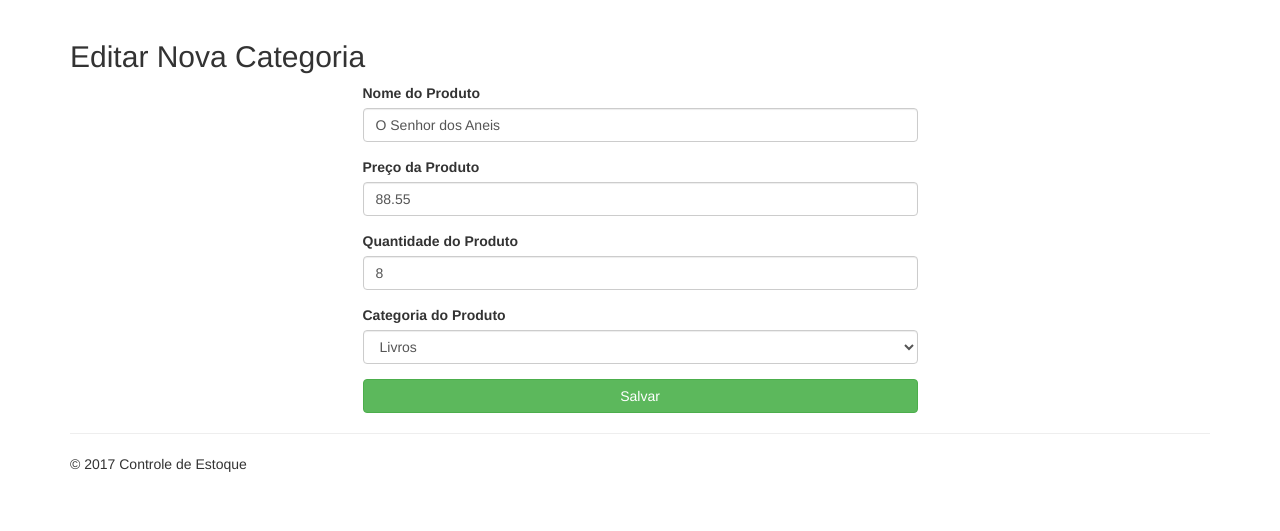
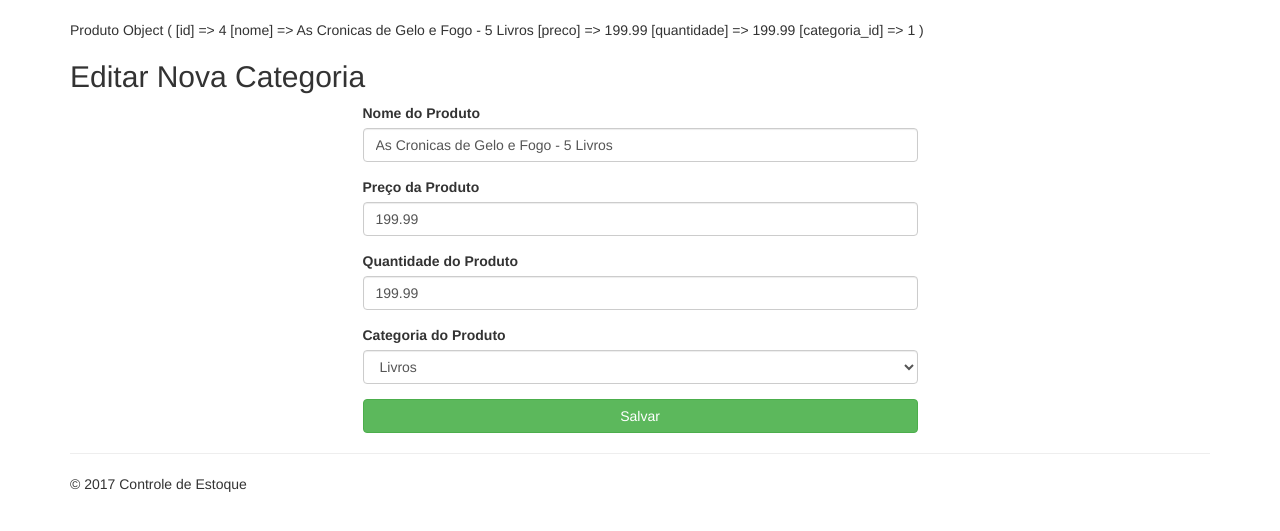
Before and after one commit to rodrigoalcab/pdo, a PHP site: page /produtos-editar.php?id=4 in a window 1280 px wide. Shown: the part 52-583 px from the top of the page. Run offline with PHP 8.4, Linux system fonts and the light colour scheme; data comes from the database, SQL or seed files in the repository.

Commit message:
refatorando com prepare++bind value+execute e edição de produtos iniciada

```diff
--- a/src/classes/Categoria.php
+++ b/src/classes/Categoria.php
@@ -24,37 +24,41 @@ Class Categoria
 
     public function inserir($nome)
     {
-        $query = "INSERT INTO categorias (nome) VALUES ('" . $nome . "')";
+        $query = "INSERT INTO categorias (nome) VALUES (:nome)";
         $conexao = Conexao::pegarConexao();
-        $conexao->exec($query);
+        $stmt = $conexao->prepare($query);
+        $stmt->bindValue(':nome', $nome);
+        $stmt->execute();
     }
 
     public function atualizar()
     {
-        $query = "UPDATE categorias set nome = '" . $this->nome . "' WHERE id = " . $this->id;
+        $query = "UPDATE categorias set nome = :nome WHERE id = :id";
         $conexao = Conexao::pegarConexao();
-        $conexao->exec($query);
+        $stmt = $conexao->prepare($query);
+        $stmt->bindValue(':id', $this->id);
+        $stmt->execute();
 
     }
 
     public function carregar()
     {
-        $query = "SELECT id, nome FROM categorias WHERE id = " . $this->id;
+
+        $query = "SELECT id, nome FROM categorias WHERE id = :id ";
         $conexao = Conexao::pegarConexao();
-        $resposta = $conexao->query($query);
-        $lista = $resposta->fetchAll();
-        foreach ($lista as $linha){
-            $this->nome = $linha['nome'];
-        }
-
-
+        $stmt = $conexao->prepare($query);
+        $stmt->bindValue(':id', $this->id);
+        $stmt->execute();
+        $linha = $stmt->fetch();
+        $this->nome = $linha['nome'];
     }
 
     public function excluir()
     {
-        $query = "DELETE FROM categorias WHERE id = " . $this->id;
+        $query = "DELETE FROM categorias WHERE id = :id";
         $conexao = Conexao::pegarConexao();
-        $conexao->exec($query);
-
+        $stmt = $conexao->prepare($query);
+        $stmt->bindValue(':id', $this->id);
+        $stmt->execute();
     }
 }
--- a/src/classes/Produto.php
+++ b/src/classes/Produto.php
@@ -8,6 +8,14 @@ class Produto
     public $preco;
     public $quantidade;
     public $categoria_id;
+
+    public function __construct($id)
+    {
+        if($id){
+            $this->id = $id;
+            $this->carregar();
+        }
+    }
 
     public static function listar()
     {
@@ -34,5 +42,19 @@ class Produto
         $stmt->execute();
     }
 
+    public function carregar()
+    {
+        $query = "SELECT id, nome, preco, quantidade, categoria_id FROM produtos WHERE id = :id";
+        $conexao = Conexao::pegarConexao();
+        $stmt = $conexao->prepare($query);
+        $stmt->bindValue(':id', $this->id);
+        $stmt->execute();
+        $linha = $stmt->fetch();
+        $this->nome = $linha['nome'];
+        $this->preco = $linha['preco'];
+        $this->quantidade = $linha['preco'];
+        $this->categoria_id = $linha['categoria_id'];
+    }
+
 
 }
--- a/src/produtos-editar.php
+++ b/src/produtos-editar.php
@@ -1,4 +1,15 @@
 <?php require_once 'cabecalho.php' ?>
+<?php require_once 'global.php' ?>
+
+<?php
+$id = $_GET['id'];
+
+$produto = new Produto($id);
+$listaCategorias = Categoria::listar();
+print_r($produto);
+?>
+
+
 <div class="row">
     <div class="col-md-12">
         <h2>Editar Nova Categoria</h2>
@@ -10,21 +21,29 @@
         <div class="col-md-6 col-md-offset-3">
             <div class="form-group">
                 <label for="nome">Nome do Produto</label>
-                <input type="text" value="O Senhor dos Aneis" class="form-control" placeholder="Nome do Produto" required>
+                <input type="text" value="<?php echo $produto->nome ?>" class="form-control" placeholder="Nome do Produto" required>
             </div>
             <div class="form-group">
                 <label for="preco">Preço da Produto</label>
-                <input type="number" value="88.55" step="0.01" min="0" class="form-control" placeholder="Preço do Produto" required>
+                <input type="number" value="<?php echo $produto->preco ?>" step="0.01" min="0" class="form-control" placeholder="Preço do Produto" required>
             </div>
             <div class="form-group">
                 <label for="quantidade">Quantidade do Produto</label>
-                <input type="number" value="8" min="0" class="form-control" placeholder="Quantidade do Produto" required>
+                <input type="number" value="<?php echo $produto->quantidade ?>" min="0" class="form-control" placeholder="Quantidade do Produto" required>
             </div>
             <div class="form-group">
                 <label for="nome">Categoria do Produto</label>
                 <select class="form-control">
-                    <option value="1" selected>Livros</option>
-                    <option value="1">Revistas</option>
+                    <?php
+                    $selected = '';
+                    foreach ($listaCategorias as $linha):
+                        if($linha['id'] == $produto->categoria_id){
+                            $selected = 'selected';
+                        }
+                        ?>
+                    <option <?php echo $selected ?> value="<?php echo $linha['id'] ?>"><?php echo $linha['nome'] ?></option>
+                    <?php echo $selected = '' ?>
+                    <?php endforeach; ?>
                 </select>
             </div>
             <input type="submit" class="btn btn-success btn-block" value="Salvar">
--- a/src/produtos.php
+++ b/src/produtos.php
@@ -46,7 +46,7 @@ try{
                     <td><?php echo $linha['preco'] ?></td>
                     <td><?php echo $linha['quantidade'] ?></td>
                     <td><?php echo $linha['categoria_nome'] ?></td>
-                    <td><a href="produtos-editar.php?=<?php echo $linha['id'] ?>" class="btn btn-info">Editar</a></td>
+                    <td><a href="produtos-editar.php?id=<?php echo $linha['id'] ?>" class="btn btn-info">Editar</a></td>
                     <td><a href="produtos-excluir-post.php?id=<?php echo $linha['id'] ?>" class="btn btn-danger">Excluir</a></td>
                 </tr>
                 <?php } ?>
```
